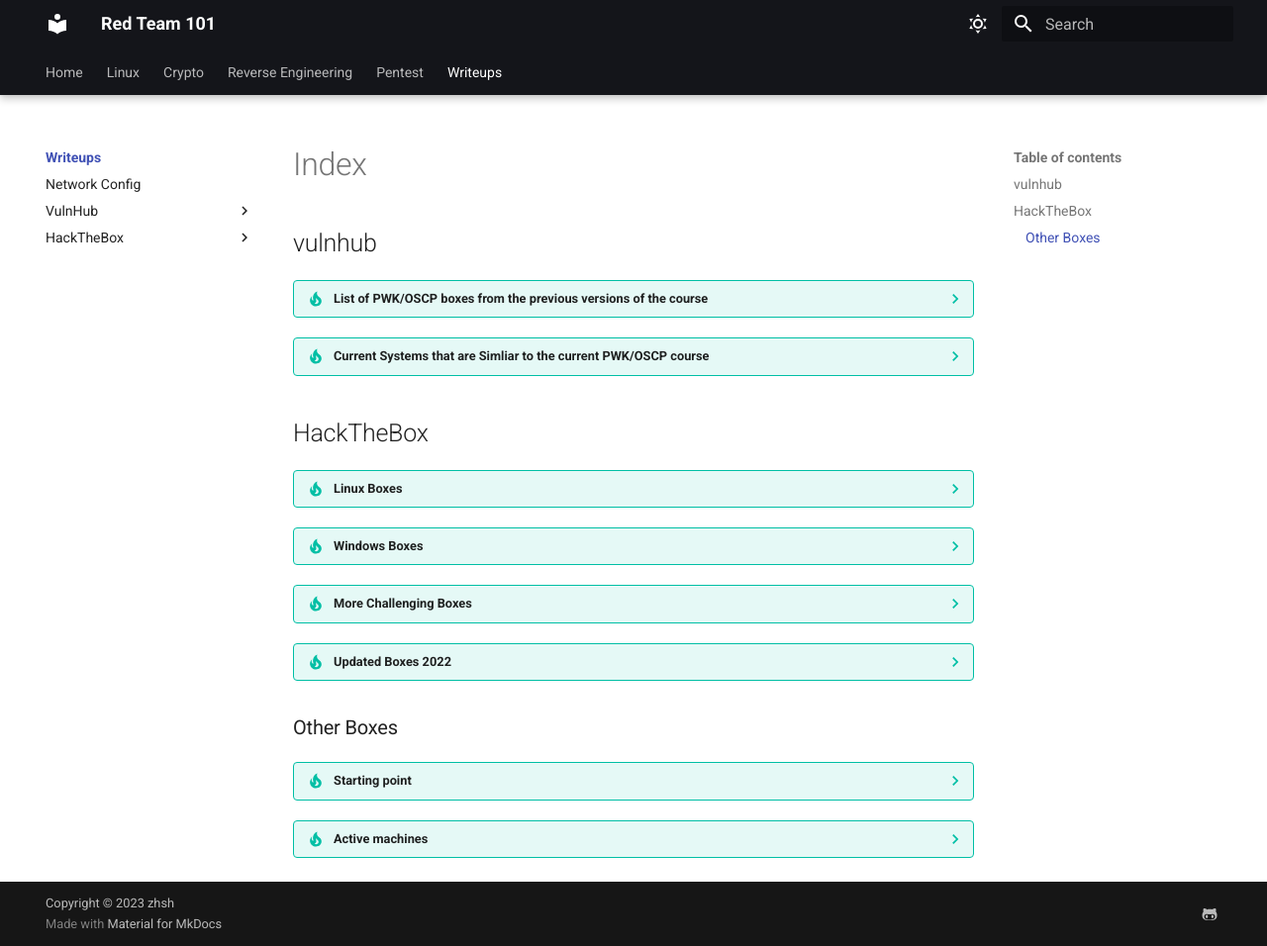
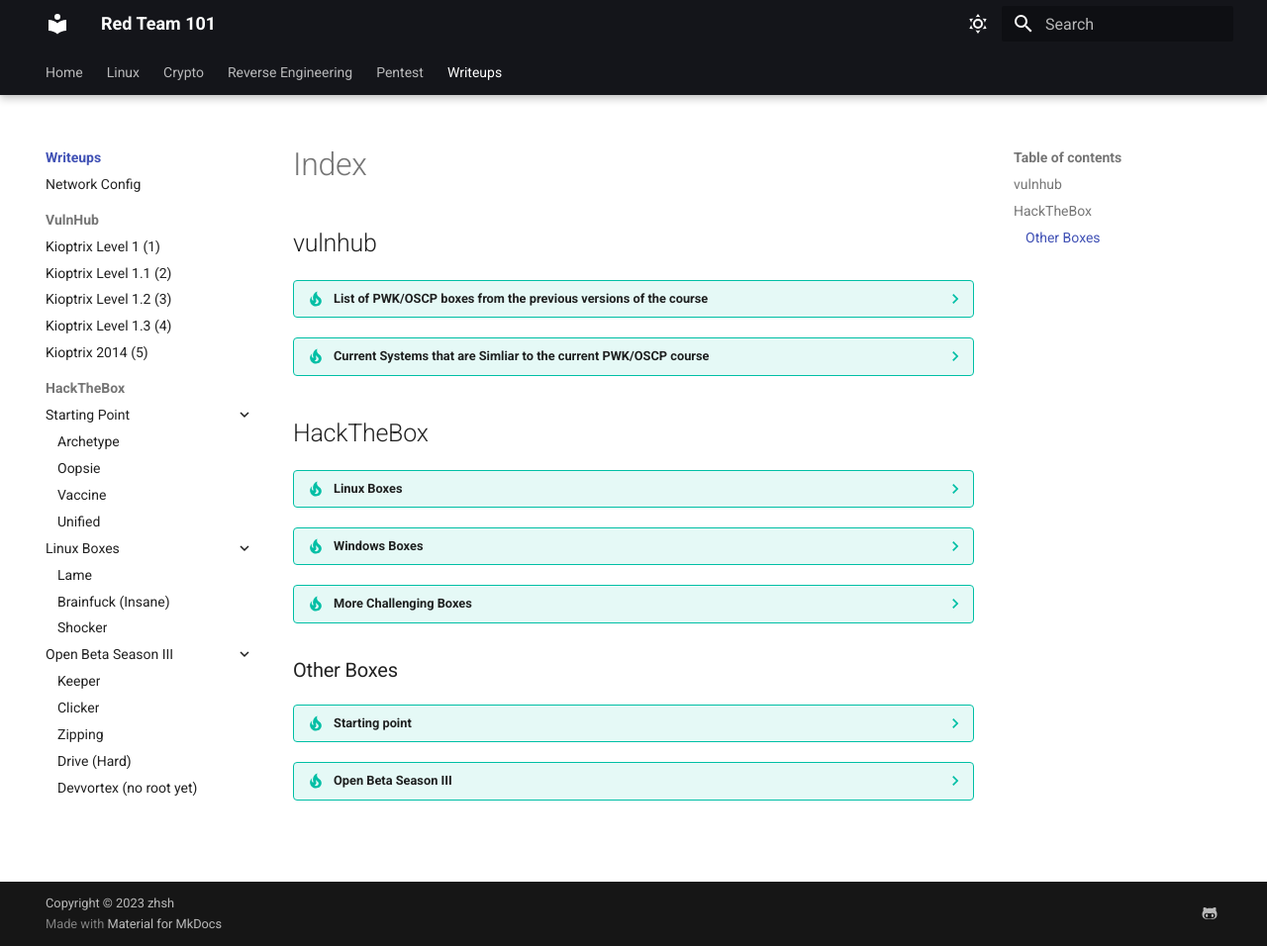
Before and after one commit to zhsh9/RE101, an MkDocs documentation site: the page built from docs/Write-ups/index.md, in a window 1280 px wide and 956 px high. Shown: the whole window at 99% size. Built offline with MkDocs 1.6.1 and Material for MkDocs 9.7.7, drawn with Linux system fonts in a browser that asks for light colours; some of the changed lines change nothing that is shown.

Commit message:
update vm list

```diff
--- a/docs/Write-ups/index.md
+++ b/docs/Write-ups/index.md
@@ -105,6 +105,15 @@
     - [ ] Paper
     - [ ] Talkative
     - [ ] Seventeen
+    - [ ] Busqueda
+    - [ ] UpDown
+    - [ ] Cereal
+    - [ ] Broker
+    - [ ] Intentions
+    - [ ] Soccer
+    - [ ] Mentor
+    - [ ] Cerberus
+    - [ ] Quick
 
 ??? Tip "Windows Boxes"
 
@@ -141,6 +150,15 @@
     - [ ] Timelapse
     - [ ] StreamIO
     - [ ] Scrambled
+    - [ ] Escape
+    - [ ] Flight
+    - [ ] Blackfield
+    - [ ] Absolute
+    - [ ] Outdated
+    - [ ] Atom
+    - [ ] Aero
+    - [ ] Cerberus
+    - [ ] Multimaster
 
 ??? Tip "More Challenging Boxes"
 
@@ -161,42 +179,21 @@
     - [ ] Sniper [Windows]
     - [ ] Control [Windows]
     - [ ] October [Linux]
-    - [ ] Mango [Linux]
     - [ ] Nest [Windows]
     - [ ] Book [Linux]
     - [ ] Sauna [Windows]
     - [ ] Cascade [Windows]
     - [ ] Querier [Windows]
-    - [ ] Quick [Linux]
-    - [ ] BlackField [Windows]
-    - [ ] APT [Windows]
-    - [ ] Atom [Windows]
     - [ ] BreadCrumbs [Windows]
     - [ ] Monitors [Linux]
     - [ ] Dynstr [Linux]
     - [ ] PivotAPI [Windows]
     - [ ] Pikaboo [Linux]
     - [ ] Monteverde [Windows]
-    - [ ] Writer [Linux]
-    - [ ] Forge [Linux]
     - [ ] Stacked [Linux]
     - [ ] Backdoor [Linux]
     - [ ] Search [Windows]
     - [ ] Undetected [Linux] (More like an IR box)
-
-??? Tip "Updated Boxes 2022"
-
-    - [ ] Backdoor [Linux]
-    - [ ] Search [Windows]
-    - [ ] Pandora [Linux]
-    - [ ] Meta [Linux]
-    - [ ] Paper [Linux]
-    - [ ] Acute [Windows]
-    - [ ] Timelapse [Windows]
-    - [ ] Talkative [Linux]
-    - [ ] StreamIO [Windows]
-    - [ ] Seventeen [Linux]
-    - [ ] Scrambled [Linux]
 
 ### Other Boxes
 
@@ -207,7 +204,7 @@
     - [x] Vaccine
     - [x] Unified
 
-??? Tip "Active machines"
+??? Tip "Open Beta Season III"
 
     - [x] Keeper
     - [x] Clicker
--- a/mkdocs.yml
+++ b/mkdocs.yml
@@ -45,8 +45,8 @@
     - navigation.tracking
     - navigation.tabs
     - navigation.tabs.sticky
-    # - navigation.sections
-    # - navigation.expand
+    - navigation.sections
+    - navigation.expand
     - navigation.path
     - navigation.indexes
     # - toc.follow
@@ -131,11 +131,11 @@
     - Write-ups/index.md
     - Network Config: Write-ups/vulnhub/network-config.md
     - VulnHub:
-      - Write-ups/vulnhub/KIOPTRIX LEVEL 1 (1).md
-      - Write-ups/vulnhub/KIOPTRIX LEVEL 1.1 (2).md
-      - Write-ups/vulnhub/KIOPTRIX LEVEL 1.2 (3).md
-      - Write-ups/vulnhub/KIOPTRIX LEVEL 1.3 (4).md
-      - Write-ups/vulnhub/KIOPTRIX 2014 (5).md
+      - Kioptrix Level 1 (1): Write-ups/vulnhub/KIOPTRIX LEVEL 1 (1).md
+      - Kioptrix Level 1.1 (2): Write-ups/vulnhub/KIOPTRIX LEVEL 1.1 (2).md
+      - Kioptrix Level 1.2 (3): Write-ups/vulnhub/KIOPTRIX LEVEL 1.2 (3).md
+      - Kioptrix Level 1.3 (4): Write-ups/vulnhub/KIOPTRIX LEVEL 1.3 (4).md
+      - Kioptrix 2014 (5): Write-ups/vulnhub/KIOPTRIX 2014 (5).md
     - HackTheBox:
       - Starting Point:
         - Write-ups/thb/starting_point/Archetype.md
@@ -146,7 +146,7 @@
         - Write-ups/thb/linux/Lame.md
         - Brainfuck (Insane): Write-ups/thb/linux/Brainfuck.md
         - Write-ups/thb/linux/Shocker.md
-      - Active Boxes:
+      - Open Beta Season III:
         - Write-ups/thb/active_machines/Keeper.md
         - Write-ups/thb/active_machines/Clicker.md
         - Write-ups/thb/active_machines/Zipping.md
```
